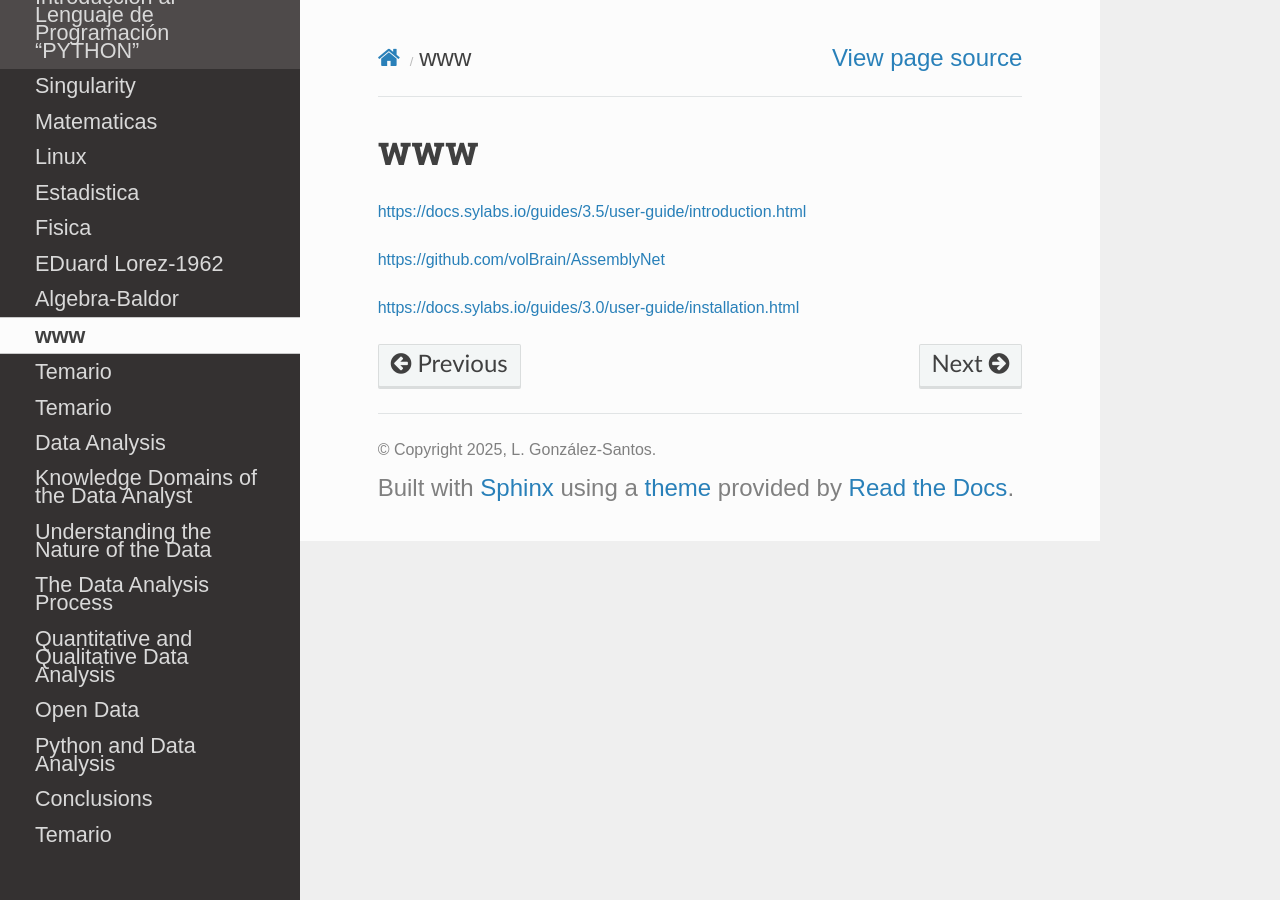
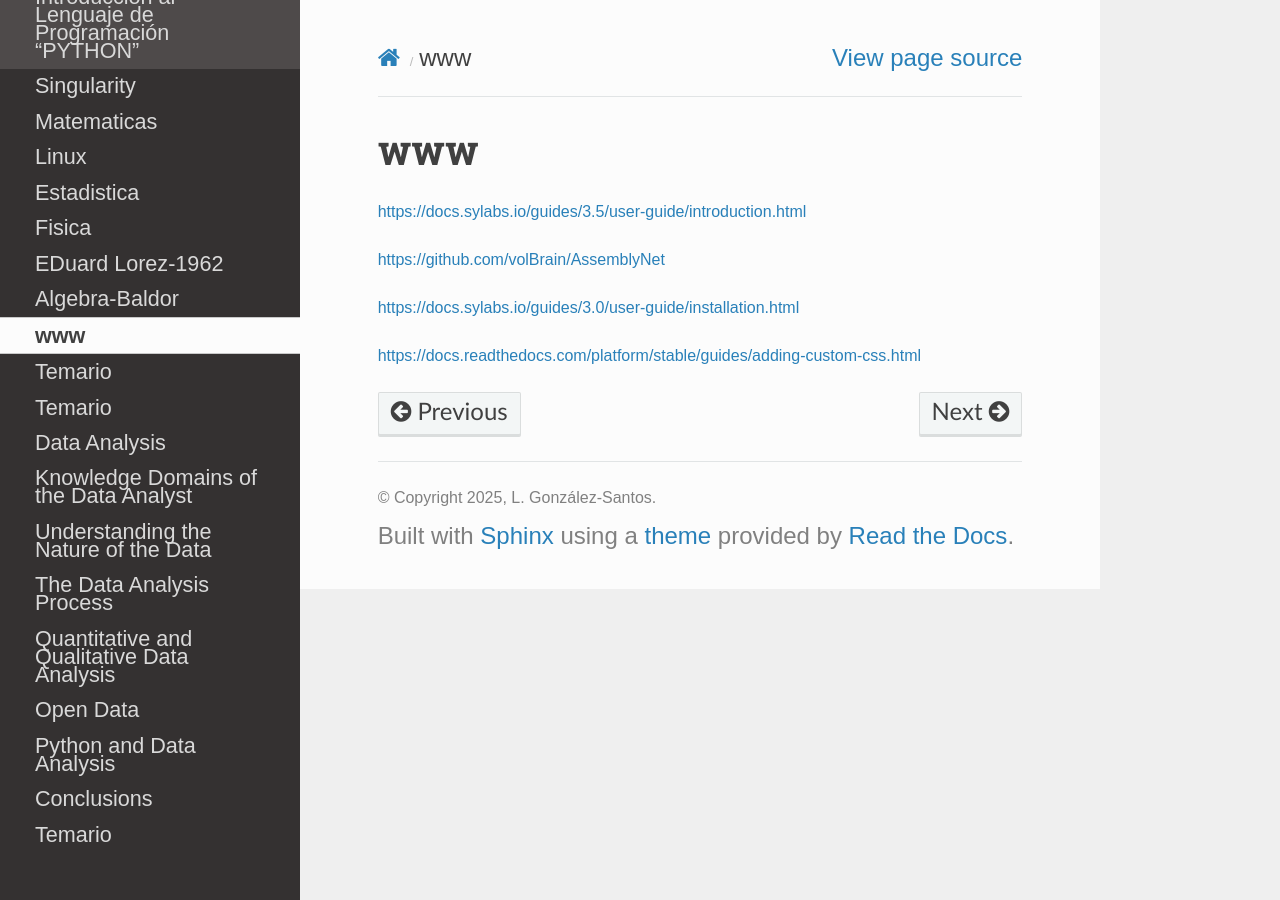
Before and after one commit to matecom57/santosg57-cursos, a Sphinx documentation site: the page built from docs/source/www.rst, in a window 1280 px wide. Built offline with Sphinx 7.4.7 and the Read the Docs theme 3.1.0, drawn with Linux system fonts in a browser that asks for light colours; some of the changed lines change nothing that is shown.

Commit message:
Test comité

```diff
--- a/docs/source/www.rst
+++ b/docs/source/www.rst
@@ -6,3 +6,5 @@ https://docs.sylabs.io/guides/3.5/user-guide/introduction.html
 https://github.com/volBrain/AssemblyNet
 
 https://docs.sylabs.io/guides/3.0/user-guide/installation.html
+
+https://docs.readthedocs.com/platform/stable/guides/adding-custom-css.html
```
